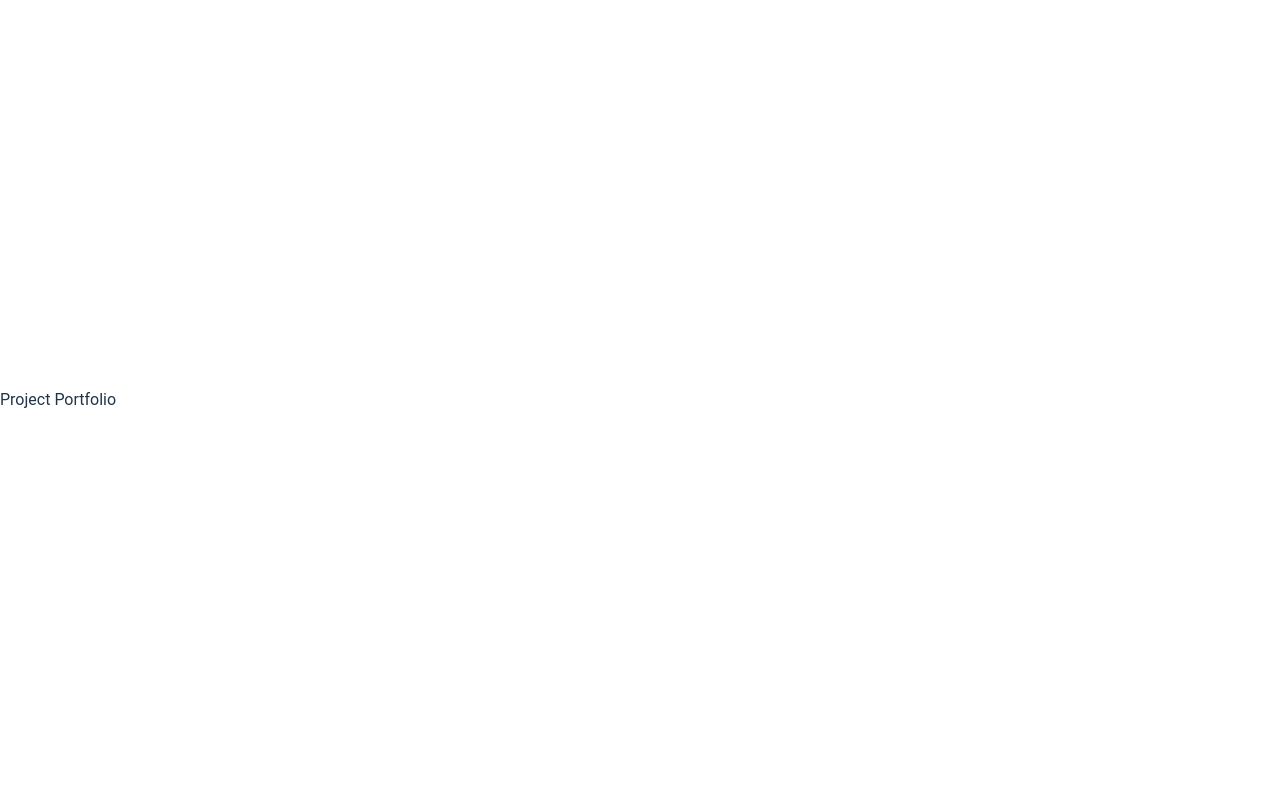
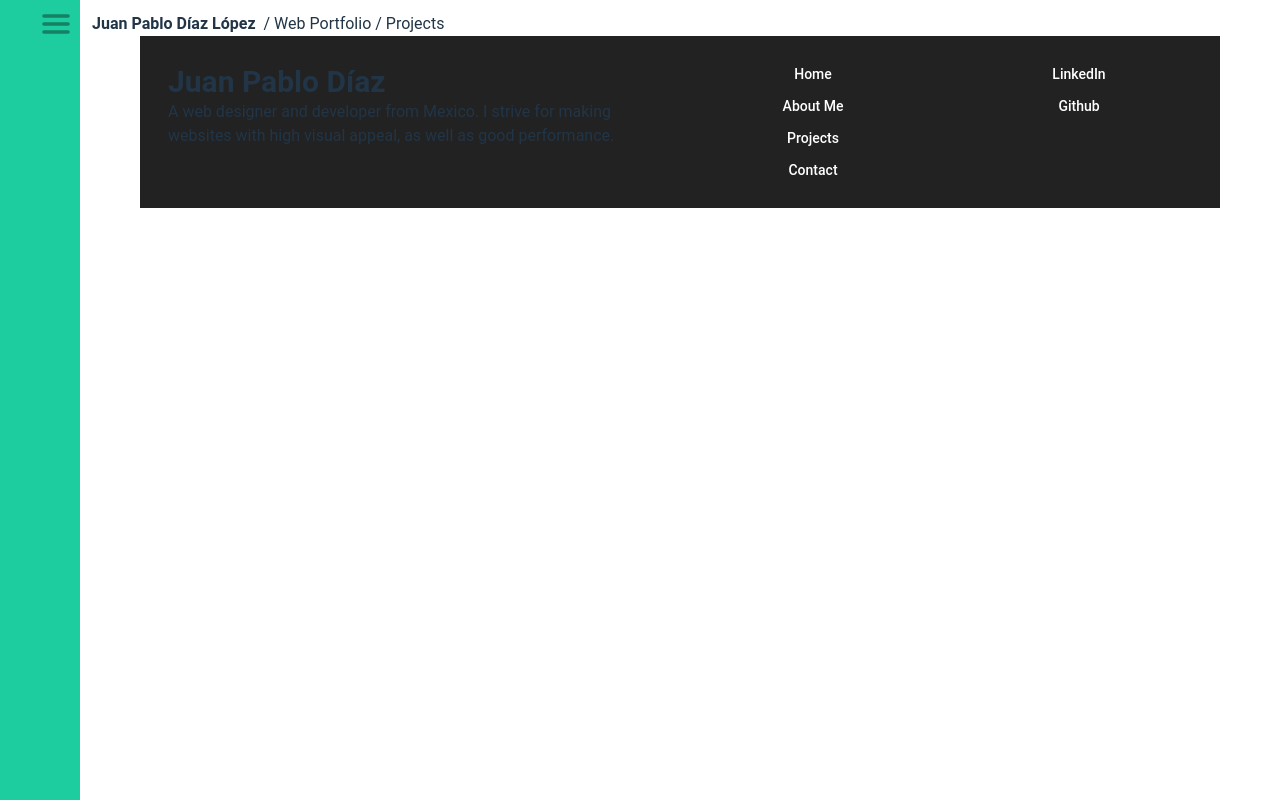
Before and after one commit to Juanpabdl/WebPortfolio, a React (Vite) app: page /projects in a window 1280 px wide. Built offline with nearby package versions, Linux system fonts and the light colour scheme.

Commit message:
update: created Project & Contact base pages, updated routes

```diff
--- /dev/null
+++ b/src/pages/Contact/index.tsx
@@ -0,0 +1,25 @@
+import SideBar from "../../components/Sidebar";
+import Footer from "../../components/Footer";
+
+const Contact = () => {
+    return (
+        <div className="page">
+            <SideBar/>
+            <div className="mt-[50px] md:mt-0 md:ml-[80px] min-h-screen p-3 flex-1">
+                <p>
+                    <span className="font-bold mr-2">
+                        Juan Pablo Díaz López
+                    </span>
+                    / Web Portfolio / Contact
+                </p>
+
+                {/*Projects Content */}
+
+                {/* Footer */}
+                <Footer/>
+            </div>
+        </div>
+    )
+}
+
+export default Contact;
--- /dev/null
+++ b/src/pages/Projects/index.tsx
@@ -0,0 +1,25 @@
+import SideBar from "../../components/Sidebar";
+import Footer from "../../components/Footer";
+
+const Projects = () => {
+    return (
+        <div className="page">
+            <SideBar/>
+            <div className="mt-[50px] md:mt-0 md:ml-[80px] min-h-screen p-3 flex-1">
+                <p>
+                    <span className="font-bold mr-2">
+                        Juan Pablo Díaz López
+                    </span>
+                    / Web Portfolio / Projects
+                </p>
+
+                {/*Projects Content */}
+
+                {/* Footer */}
+                <Footer/>
+            </div>
+        </div>
+    )
+}
+
+export default Projects;
```
Also changed, not shown: src/routes/routes.tsx (+4 -5 lines).
